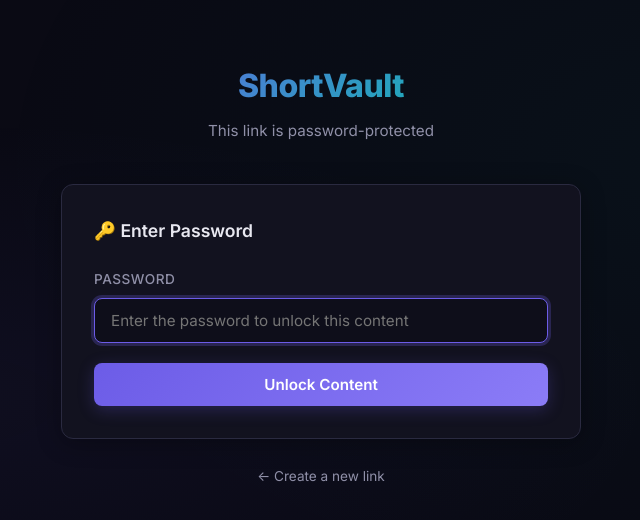
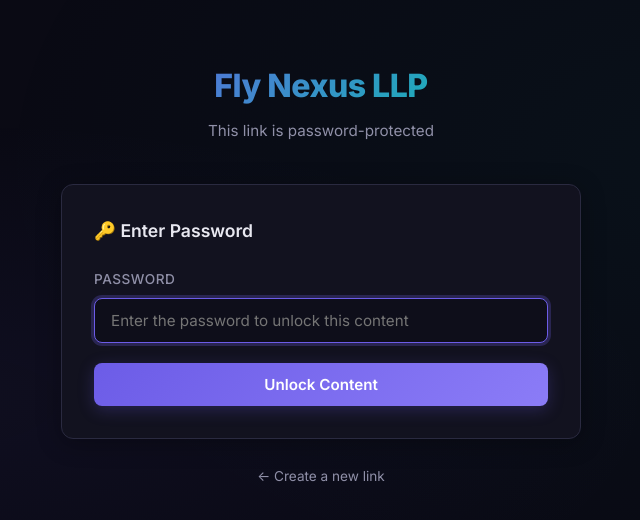
Before and after one commit to kedarnathdev/protectedData, a website: page public/view.html in a window 1280 px wide. Shown: the whole page, without its empty margins (319-959 px from the left). Drawn offline with Linux system fonts and the light colour scheme.

Commit message:
feat: Changing name

```diff
--- a/public/view.html
+++ b/public/view.html
@@ -4,8 +4,8 @@
 <head>
     <meta charset="UTF-8">
     <meta name="viewport" content="width=device-width, initial-scale=1.0">
-    <meta name="description" content="Access password-protected content through ShortVault secure links.">
-    <title>ShortVault — Verify Access</title>
+    <meta name="description" content="Access password-protected content through Fly Nexus LLP secure links.">
+    <title>Fly Nexus LLP — Verify Access</title>
     <link rel="preconnect" href="https://fonts.googleapis.com">
     <link href="https://fonts.googleapis.com/css2?family=Inter:wght@400;500;600;700;800&display=swap" rel="stylesheet">
     <link rel="stylesheet" href="/css/styles.css">
@@ -16,7 +16,7 @@
     <div class="container">
         <!-- Header -->
         <div class="header">
-            <div class="logo">ShortVault</div>
+            <div class="logo">Fly Nexus LLP</div>
             <p class="subtitle">This link is password-protected</p>
         </div>
 
```
Also changed, not shown: public/admin.html (+3 -3 lines), public/index.html (+2 -2 lines).
